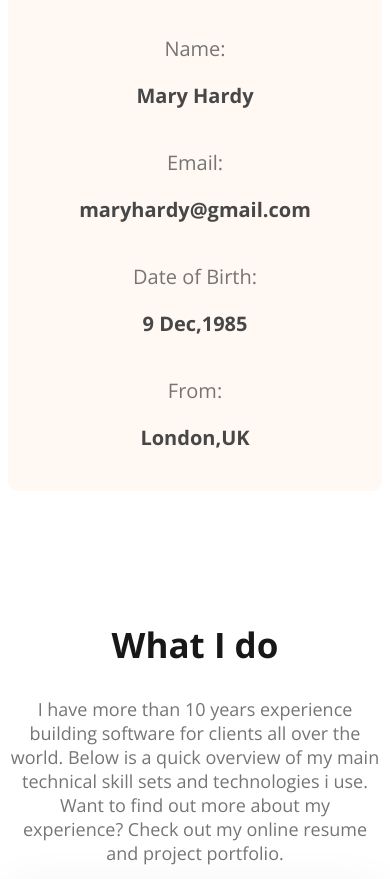
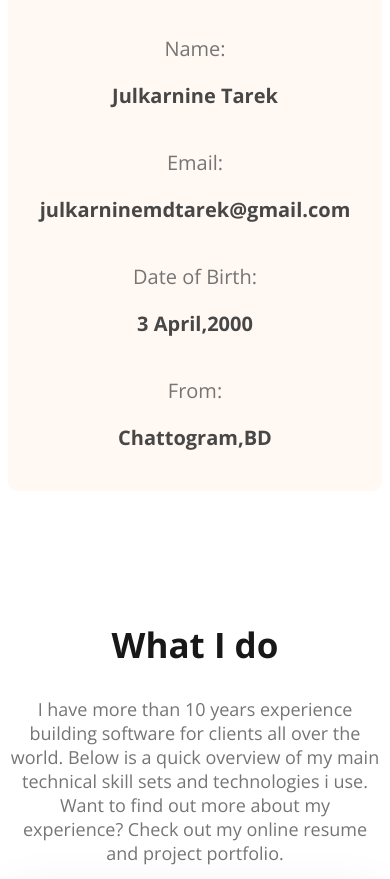
Before and after one commit to julkarnine3/responsive-web-dev-portfolio, a plain HTML site: page index.html in a window 390 px wide. Shown: the part 1855-2734 px from the top of the page. Drawn offline with nearby package versions, Linux system fonts and the light colour scheme.

Commit message:
update my name with responsive

```diff
--- a/index.html
+++ b/index.html
@@ -46,19 +46,19 @@
 
                 <div class="about-item">
                     <p class="item-title">Name:</p>
-                    <p class="item-description">Mary Hardy</p>
+                    <p class="item-description">Julkarnine Tarek</p>
                 </div>
                 <div class="about-item">
                     <p class="item-title">Email:</p>
-                    <p class="item-description">maryhardy@gmail.com</p>
+                    <p class="item-description">julkarninemdtarek@gmail.com</p>
                 </div>
                 <div class="about-item">
                     <p class="item-title">Date of Birth:</p>
-                    <p class="item-description">9 Dec,1985</p>
+                    <p class="item-description">3 April,2000</p>
                 </div>
                 <div class="about-item">
                     <p class="item-title">From:</p>
-                    <p class="item-description">London,UK</p>
+                    <p class="item-description">Chattogram,BD</p>
                 </div>
             </div>
 
```
